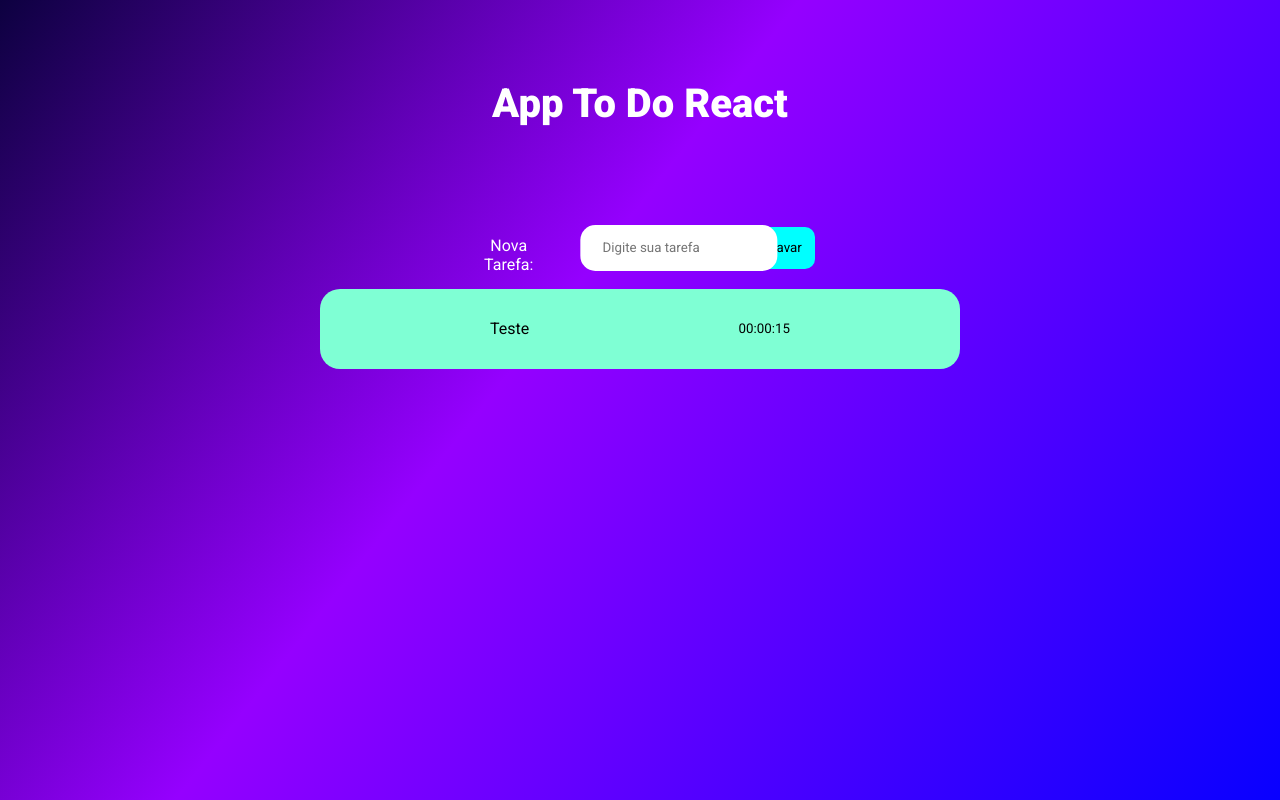
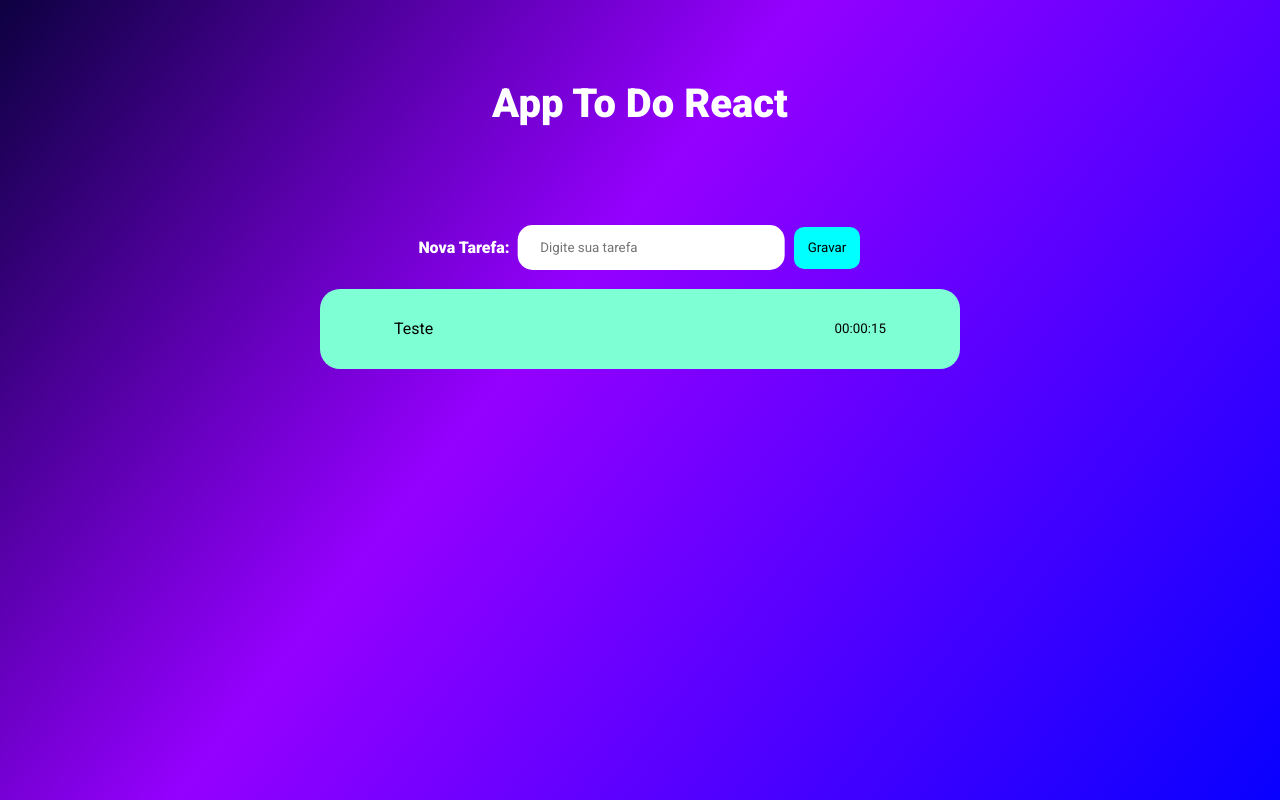
Before and after one commit to GuiParpineli/ToDoAppReact, a React (Vite) app: page /ToDoAppReact/tasks in a window 1280 px wide. Built offline with nearby package versions, Linux system fonts and the light colour scheme.

Commit message:
page tasks init

```diff
--- a/src/components/error/style.css
+++ b/src/components/error/style.css
@@ -29,28 +29,36 @@
     align-items: center;
     justify-content: center;
 }
-.containerNewTask{
+
+.containerNewTask {
     display: flex;
-    flex-direction: row;
     padding: 10px;
-    justify-content: center;
-    gap: 10px;
-}
-.formNewTask {
-    display: flex;
-    width: 20%;
     align-items: center;
     justify-content: center;
 }
+/* .containerNewTask input{
 
-.btn-task{
+} */
+
+.formNewTask {
+    display: flex;
+    align-items: center;
+}
+.formNewTask label{
+    padding: .5em;
+    font-weight: bold;
+}
+
+
+.btn-task {
     background-color: aqua;
     border: 0;
     padding: 1em;
+    margin: 10px;
     border-radius: 10px;
 }
 
-.tasksNotDone{
+.tasksNotDone {
     background-color: aquamarine;
     border-radius: 20px;
     color: black;
@@ -60,14 +68,14 @@
     transform: translate(-50%);
 }
 
-.cardTask{
+.cardTask {
     display: flex;
     justify-content: center;
 }
 
-.notDone{
+.notDone {
     height: 5em;
-    width: 50%;
+    width: 80%;
     display: flex;
     align-items: center;
     padding: 10px;
--- a/src/pages/login/login.css
+++ b/src/pages/login/login.css
@@ -88,6 +88,9 @@ form label {
 .btn-submit {
   margin-top: 2em;
   padding: 10px;
+  display: flex;
+  align-items: center;
+  justify-content: center;
 }
 
 .btn-submit button {
@@ -96,9 +99,6 @@ form label {
   max-width: 20em;
   border: 0px;
   width: 20em;
-  position: relative;
-  left: 50%;
-  transform: translate(-50%);
   background-color: rgb(255, 136, 0);
   color: white;
 }
--- a/src/pages/signup/Signup.tsx
+++ b/src/pages/signup/Signup.tsx
@@ -22,11 +22,12 @@ export function Signup() {
   const [userName, setUserName] = useState<string>('');
   const [userEmail, setUserEmail] = useState<string>('');
   const [userPassword, setUserPassword] = useState<string>('');
+  const [userPasswordConfirm, setUserPasswordConfirm] = useState<string>('');
   const [errorInput, setErrorInput] = useState<ErrorProps>({} as ErrorProps);
 
 
   function validate() {
-    let regExpName = /^([A-z]+[ ]+[A-z]|[A-z])+$/i;
+    let regExpName = /^.*(?=.*[0-9])/i;
     let regExpPassword = /^(?=.*\d)(?=.*[a-z])(?=.*[A-Z])(?=.*[$*&@#])[0-9a-zA-Z$*&@#]{8,}$/gm;
 
     if (userName.trim() === '') {
@@ -39,14 +40,18 @@ export function Signup() {
     if (userPassword.trim() === '') {
       setErrorInput(prevState => ({ ...prevState, password: 'Campo Obrigatorio' }))
     }
-    else if (!regExpName.test(userName)) {
+    else if (regExpName.test(userName)) {
       setErrorInput(prevState => ({ ...prevState, name: 'Nome contem caracteres invalidos' }))
     }
     else if (!regExpPassword.test(userPassword)) {
       setErrorInput(prevState => ({ ...prevState, password: 'Senha precisa ter no minimo: 1 Maiscula, 1 Minuscula, 1 caractere especial e 8 digitos ao menos' }))
     }
+    else if (userPasswordConfirm !== userPassword) {
+      setErrorInput(prevState => ({ ...prevState, passwordConfirm: 'As senhas precisam ser iguais' }))
+    }
     else {
       setErrorInput({ name: '', email: '', password: '' })
+      window.location.href = '/ToDoAppReact/tasks/'
     };
   }
 
@@ -91,7 +96,6 @@ export function Signup() {
               type='text'
               placeholder='Digite seu nome'
               onChange={e => setUserName(e.target.value)}
-              onBlur={a => a}
             />
             < ErrorList
               name={errorInput.name}
@@ -130,6 +134,7 @@ export function Signup() {
               id='passwordConfirm'
               type='password'
               placeholder='Repita sua sennha'
+              onChange={e => setUserPasswordConfirm(e.target.value)}
             />
             < ErrorList
               passwordConfirm={errorInput.passwordConfirm}
--- a/src/pages/tasks/Tasks.tsx
+++ b/src/pages/tasks/Tasks.tsx
@@ -2,6 +2,7 @@ import { useState, useEffect } from "react";
 import '../../components/error/style.css'
 import { Link } from "react-router-dom";
 import { TaskNotDone } from "../../components/TaksNotDone";
+import imageTodo from '/src/path12.png';
 import { randomBytes } from "crypto";
 
 export function Tasks() {
@@ -15,7 +16,9 @@ export function Tasks() {
                 <div className="containerNewTask">
                 <form action="" className="formNewTask">
                 <label htmlFor="newTaks">Nova Tarefa:</label>
+                <div>
                 <input placeholder='Digite sua tarefa' id='newTask' type='text' />
+                </div>
                 <button type="button" className='btn-task'>Gravar</button>
                 </form>
                 </div>
```
